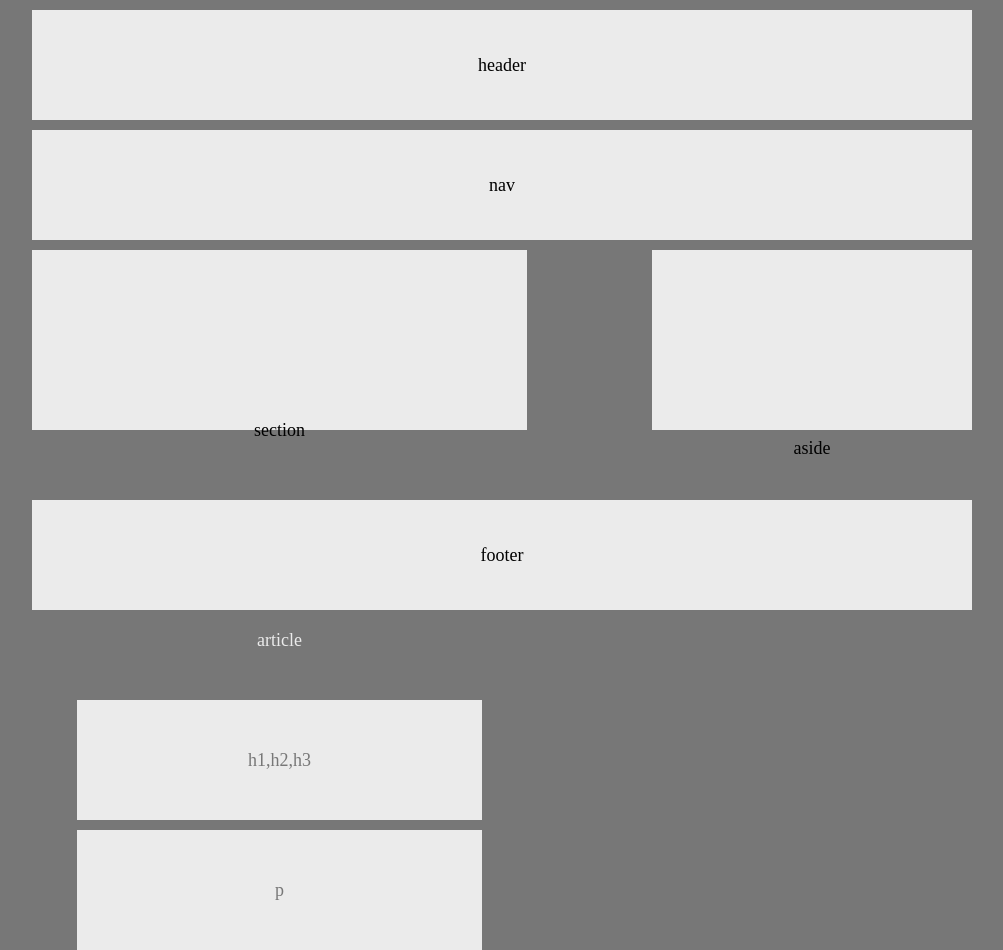
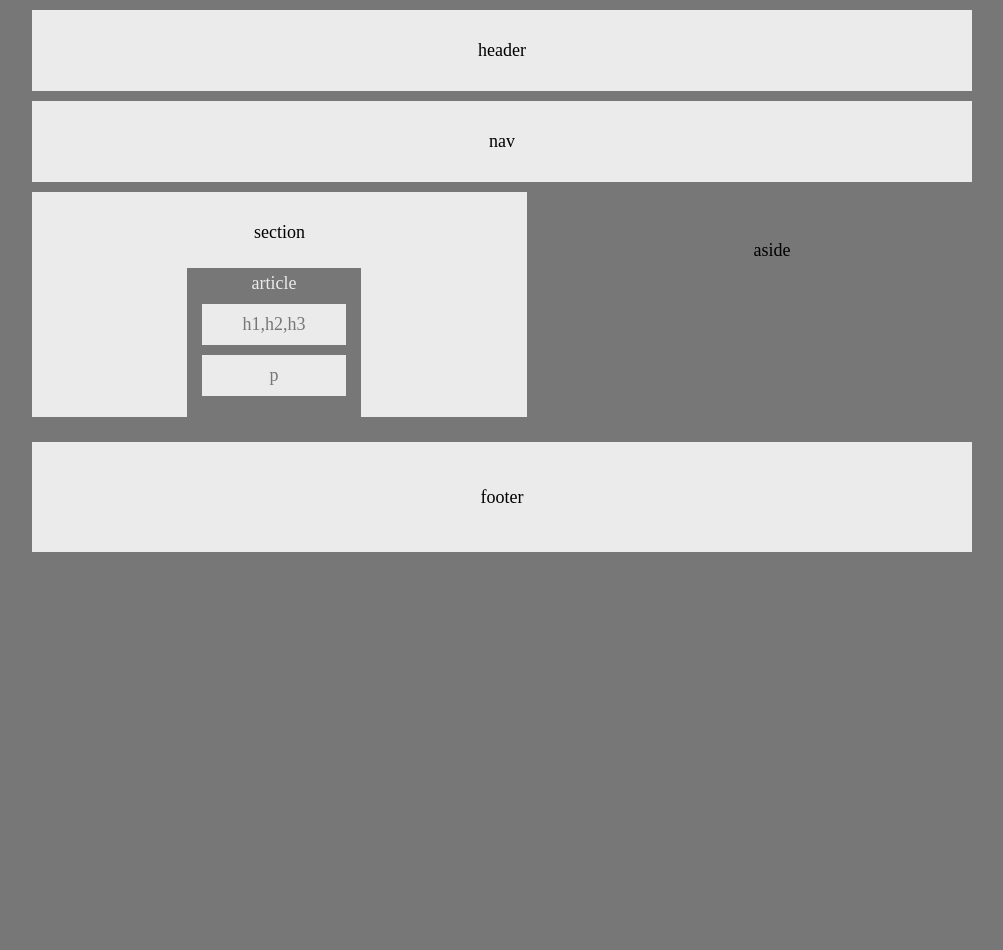
Before and after one commit to vrajdalal4741/HW-Wireframe, a plain HTML site: page index.html in a window 1280 px wide. Shown: the whole page, without its empty margins (138-1141 px from the left). After the commit the page ends 800 px from the top, so only its background shows below. Drawn offline with Linux system fonts and the light colour scheme.

Commit message:
This is my final draft.

```diff
--- a/index.html
+++ b/index.html
@@ -15,11 +15,11 @@
 
                 <div class="content">
                     <section class="section">section
-                        <article>
+                        <div class="article">
                             article
                             <div class="headings">h1,h2,h3</div>
                             <div class="paragraph">p</div>
-                        </article>
+                        </div>
                     </section>
                     <aside>
                         <p>aside</p>
--- a/style.css
+++ b/style.css
@@ -8,19 +8,16 @@ body {
     margin: 0 auto;
     padding: 0;
     font-size: 18px;
-    line-height: 50px;
 }
 header {
     background-color: #ebebeb;
     padding: 30px;
     margin: 10px;
-    line-height: 50px;
 }
 nav {
     background-color: #ebebeb;
     padding: 30px;
     margin: 10px;
-    line-height: 50px;
 }
 .content{
     height: 240px;
@@ -28,29 +25,29 @@ nav {
     clear: both;
 }
 .section {
-    line-height: 300px;
+
     float: left;
-    display: block;
     width: 495px;
     background-color: #ebebeb;
     padding: 30px;
-    height: 180px;
+    height: 225px;
 }
 aside {
     float: right;
-    width: 320px;
-    line-height: 300px;
-    background-color: #ebebeb;
+    width: 400px;
+*/  background-color: #ebebeb;
     padding: 30px;
-    height: 180px;
+    height: 220px;
 }
-article {
-    line-height: 100px;
-    width: 40%
+.article {
+
+    width: 40%;
     background-color: #777;
     height: 150px;
     padding: 5px;
-    margin-top:5px;
+    margin-top: 25px;
+    margin-left: 125px;
+    margin-bottom: 50px;
     color: #ebebeb;
 }
 .headings {
```
